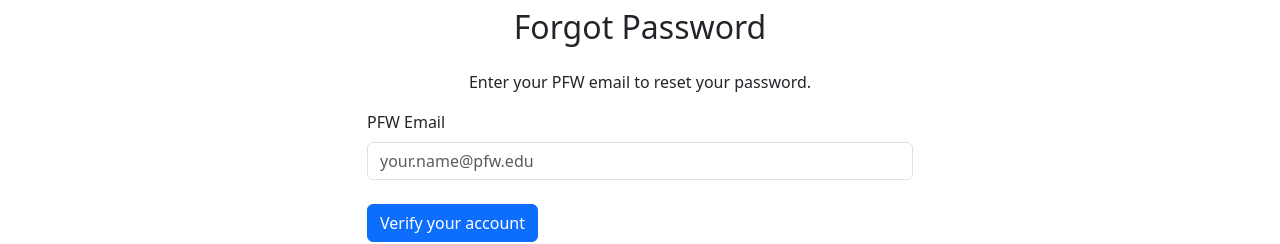
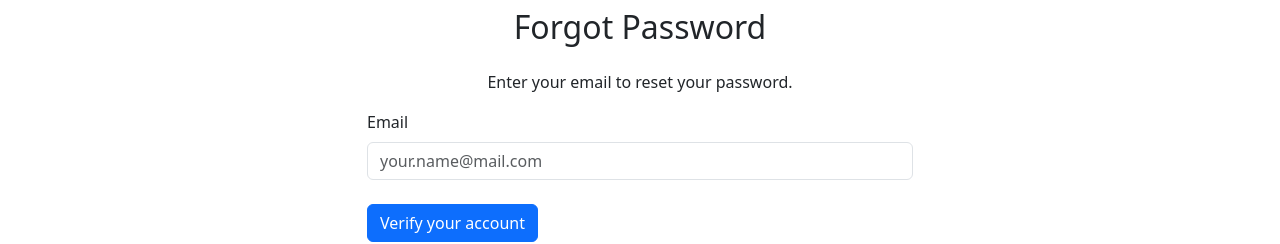
Before and after one commit to divya-navale/campusMart.App, a React (Create React App) app: page /forgot-password in a window 1280 px wide. Shown: the part 242-486 px from the top of the page. Built offline with nearby package versions, Linux system fonts and the light colour scheme; no server answers.

Commit message:
email update changes

```diff
--- a/src/pages/common/ForgotPassword.jsx
+++ b/src/pages/common/ForgotPassword.jsx
@@ -29,13 +29,13 @@
       <Row className="justify-content-center">
         <Col md={6}>
           <h2 className="text-center mb-4">Forgot Password</h2>
-          <p className="text-center">Enter your PFW email to reset your password.</p>
+          <p className="text-center">Enter your email to reset your password.</p>
           <Form onSubmit={handleForgotPassword}>
             <Form.Group controlId="formEmail">
-              <Form.Label>PFW Email</Form.Label>
+              <Form.Label>Email</Form.Label>
               <Form.Control
                 type="email"
-                placeholder="your.name@pfw.edu"
+                placeholder="your.name@mail.com"
                 value={email}
                 onChange={(e) => setEmail(e.target.value)}
                 required
--- a/src/pages/common/Login.jsx
+++ b/src/pages/common/Login.jsx
@@ -29,10 +29,10 @@
         <Col md={6}>
           <Form onSubmit={handleLogin}>
             <Form.Group controlId="formEmail">
-              <Form.Label>PFW Email</Form.Label>
+              <Form.Label>Email</Form.Label>
               <Form.Control
                 type="email"
-                placeholder="your.name@pfw.edu"
+                placeholder="your.name@mail.edu"
                 value={email}
                 onChange={(e) => setEmail(e.target.value)}
                 required
--- a/src/pages/common/Signup.jsx
+++ b/src/pages/common/Signup.jsx
@@ -50,10 +50,10 @@
             </Form.Group>
 
             <Form.Group controlId="formEmail" className="mt-3">
-              <Form.Label>PFW Email</Form.Label>
+              <Form.Label>Email</Form.Label>
               <Form.Control
                 type="email"
-                placeholder="your.name@pfw.edu"
+                placeholder="your.name@mail.edu"
                 value={email}
                 onChange={(e) => setEmail(e.target.value)}
                 required
```
